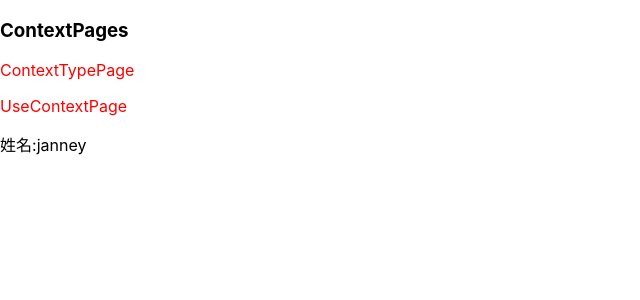
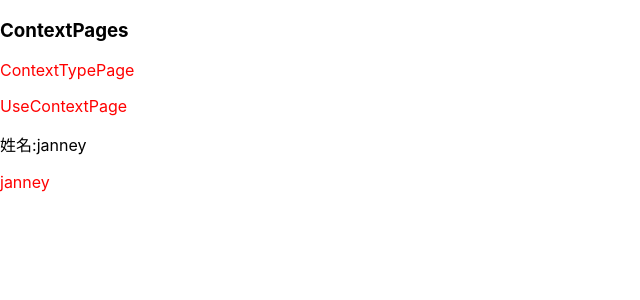
Before and after one commit to xiumubai/react-basic, a React app: page / in a window 1280 px wide. Shown: the top 300 px of the page, without its empty margins (0-640 px from the left). Built offline with nearby package versions, Linux system fonts and the light colour scheme.

Commit message:
Consumer的使用

```diff
--- /dev/null
+++ b/src/pages/Consumerpage.js
@@ -0,0 +1,24 @@
+import React, { Component } from 'react'
+import { ThemeContext, UserContext } from '../Context'
+
+class Consumerpage extends Component {
+  render() {
+    return (
+      <div>
+        <ThemeContext.Consumer>
+          {(theme) => (
+            <div className={theme.themeColor}>
+              {
+                <UserContext.Consumer>
+                  {(user) => <p>{user.name}</p>}
+                </UserContext.Consumer>
+              }
+            </div>
+          )}
+        </ThemeContext.Consumer>
+      </div>
+    )
+  }
+}
+
+export default Consumerpage
--- a/src/pages/ContextPages.js
+++ b/src/pages/ContextPages.js
@@ -1,6 +1,7 @@
 import React, { Component } from 'react'
 import ContextTypePage from './ContextTypePage'
 import UseContextPage from './UseContextPage'
+import Consumerpage from './Consumerpage'
 import { ThemeContext, UserContext } from '../Context'
 
 class ContextPages extends Component {
@@ -27,6 +28,7 @@ class ContextPages extends Component {
           <UserContext.Provider value={user}>
             <ContextTypePage />
             <UseContextPage />
+            <Consumerpage />
           </UserContext.Provider>
         </ThemeContext.Provider>
       </div>
```
